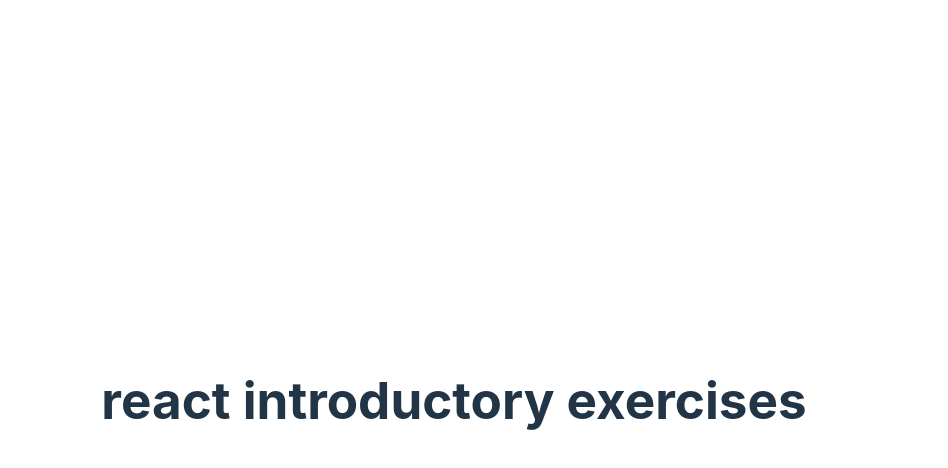
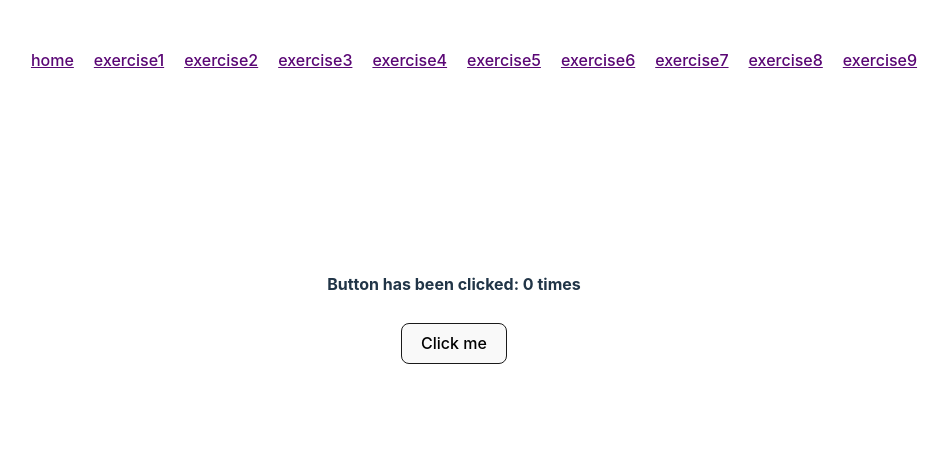
Before and after one commit to Odile078/react-introductory-exercices, a React (Vite) app: page / in a window 1280 px wide. Shown: the top 468 px of the page, without its empty margins (186-1134 px from the left). Built offline with nearby package versions, Linux system fonts and the light colour scheme.

Commit message:
feat: add page design and the counter

```diff
--- a/src/App.jsx
+++ b/src/App.jsx
@@ -1,9 +1,64 @@
+import { useState } from "react";
 import "./App.css";
 
 function App() {
+  const [count, setCount] = useState(0);
+  const handleClickCount = () => {
+    setCount(count + 1);
+  };
   return (
-    <div className="App">
-      <h1>react introductory exercises</h1>
+    <div className="page-container">
+      <div className="nav-container">
+        <ul className="nav-list">
+          {[
+            { name: "home", url: "https://clever-naiad-78d51b.netlify.app/" },
+            {
+              name: "exercise1",
+              url: "https://exercise1-hello-world--clever-naiad-78d51b.netlify.app/",
+            },
+            {
+              name: "exercise2",
+              url: "https://deploy-preview-3--clever-naiad-78d51b.netlify.app/",
+            },
+            {
+              name: "exercise3",
+              url: "https://deploy-preview-4--clever-naiad-78d51b.netlify.app/",
+            },
+            {
+              name: "exercise4",
+              url: "https://exercise1-hello-world--clever-naiad-78d51b.netlify.app/",
+            },
+            {
+              name: "exercise5",
+              url: "https://exercise1-hello-world--clever-naiad-78d51b.netlify.app/",
+            },
+            {
+              name: "exercise6",
+              url: "https://exercise1-hello-world--clever-naiad-78d51b.netlify.app/",
+            },
+            {
+              name: "exercise7",
+              url: "https://exercise1-hello-world--clever-naiad-78d51b.netlify.app/",
+            },
+            {
+              name: "exercise8",
+              url: "https://exercise1-hello-world--clever-naiad-78d51b.netlify.app/",
+            },
+            {
+              name: "exercise9",
+              url: "https://exercise1-hello-world--clever-naiad-78d51b.netlify.app/",
+            },
+          ].map((link, index) => (
+            <li key={index}>
+              <a href={link.url}>{link.name}</a>
+            </li>
+          ))}
+        </ul>
+      </div>
+      <h5>Button has been clicked: {count} times</h5>
+      <button onClick={handleClickCount} className="btn">
+        Click me
+      </button>
     </div>
   );
 }
--- a/src/index.css
+++ b/src/index.css
@@ -27,18 +27,21 @@ body {
   margin: 0;
   display: flex;
   place-items: center;
+  justify-content: center;
   min-width: 320px;
-  min-height: 100vh;
 }
 
 h1 {
   font-size: 3.2em;
   line-height: 1.1;
 }
-
+h5{
+  font-size: 1rem;
+  line-height: 1.5rem;
+}
 button {
   border-radius: 8px;
-  border: 1px solid transparent;
+  border: 1px solid #1a1a1a;
   padding: 0.6em 1.2em;
   font-size: 1em;
   font-weight: 500;
@@ -54,16 +57,28 @@ button:focus,
 button:focus-visible {
   outline: 4px auto -webkit-focus-ring-color;
 }
-
+ul{
+  list-style: none;
+}
+a{
+  text-decoration: underline;
+ color: #5a0775;
+}
 @media (prefers-color-scheme: light) {
   :root {
     color: #213547;
     background-color: #ffffff;
   }
   a:hover {
-    color: #747bff;
+    color: #5d2269;
   }
   button {
     background-color: #f9f9f9;
   }
 }
+.nav-list{
+  display: flex;
+  flex-wrap: wrap;
+  gap: 20px;
+  margin-bottom: 200px;
+}
```
Also changed, not shown: 1 other file (tests, documents, lock files or other folders).
